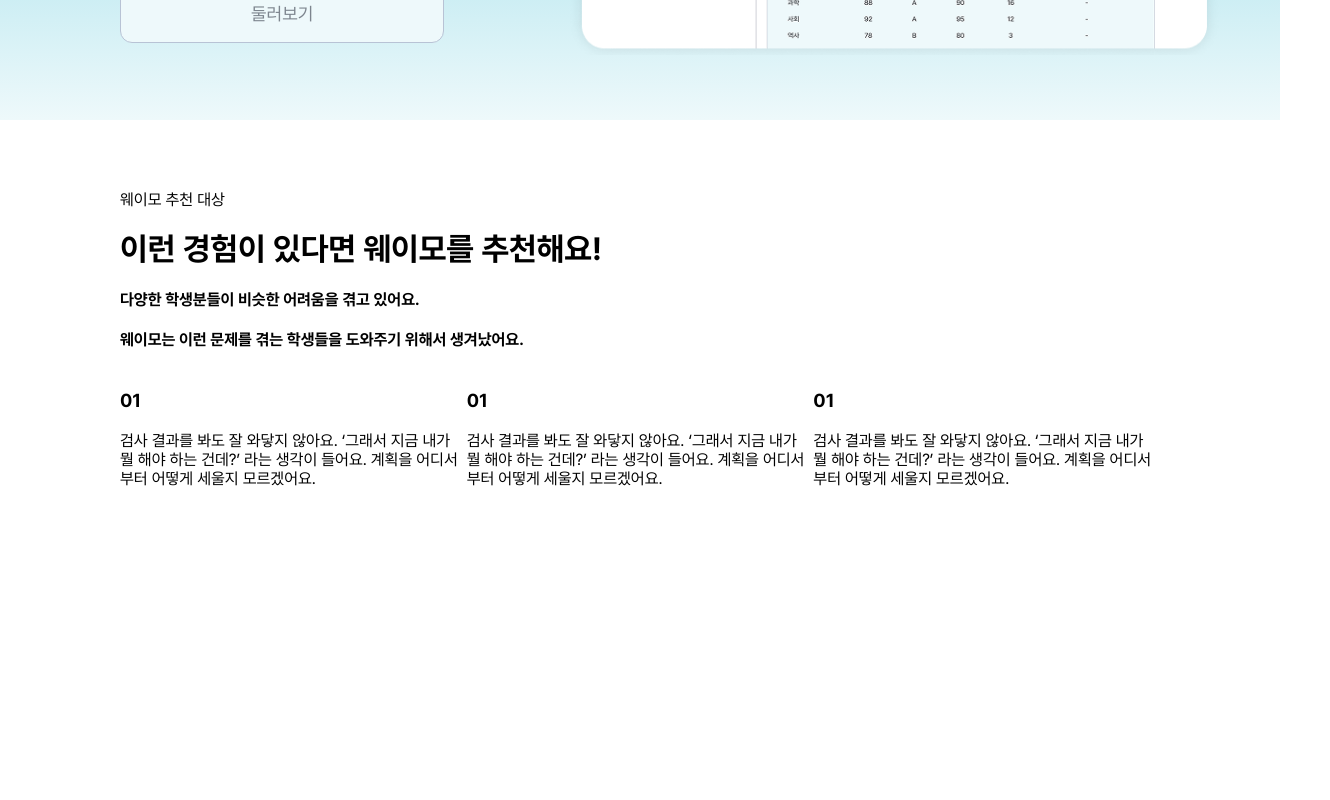
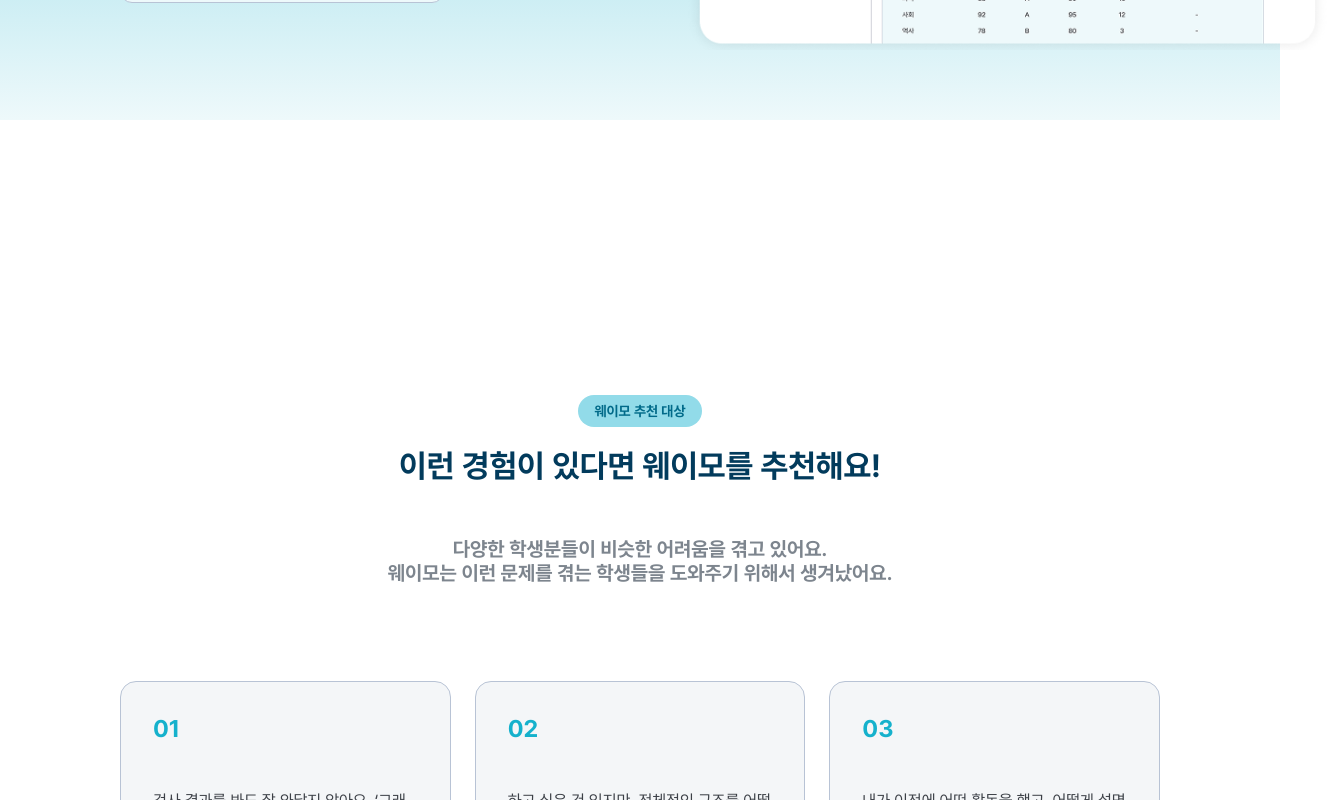
Before and after one commit to teameeu/teameeu-frontend, a React (Create React App) app: page /overview in a window 1280 px wide. Shown: the part 680-1480 px from the top of the page, 1330 px wide, since content can reach past the window. Built offline with nearby package versions, Linux system fonts and the light colour scheme.

Commit message:
Feat: overview section 03까지 디자인작업

```diff
--- a/src/pages/overview/ui/Overview.jsx
+++ b/src/pages/overview/ui/Overview.jsx
@@ -1,13 +1,17 @@
 import "./overview.css";
 import { Section01 } from "./Section01";
 import { Section02 } from "./Section02";
+import { Section03 } from "./Section03";
 
 
 export const Overview = () => {
   return (
     <div>
+      <div className="section-column" style={{gap: "120px"}}>
         <Section01 />
         <Section02 />
+        <Section03 />
+      </div>
     </div>
   )
 }
--- a/src/pages/overview/ui/Section01.js
+++ b/src/pages/overview/ui/Section01.js
@@ -9,7 +9,7 @@
                 <h4 className="section-01-subtitle">데이터로 그리는</h4>
                 <h4 className="section-01-subtitle">당신만의 가장 빠른 진로 지도</h4>
                 <img src="./logo_2.svg" alt="logo" style={{ height: '50px', margin: '32px 0' }} />
-                <div className="section-column" style={{margin: "80px 0px"}}>
+                <div className="section-column" style={{margin: "40px 0px"}}>
                     <div className="section-01-description"><p>AI와 함께하는 진로 설계</p></div>
                     <div className="section-01-description"><p>성적, 적성을 고려한 진로 설계</p></div>
                     <div className="section-01-description"><p>학창 시절을 아우르는 진로 설계</p></div>
@@ -23,7 +23,7 @@
                     </button>
                 </div>
             </div>
-            <img src="./overview-img.png" alt="overview" style={{ height: 'calc(100vh - 130px)' }} />
+            <img src="./overview-img.png" alt="overview" style={{ height: '100%' }} />
         </div>
     );
 };
--- a/src/pages/overview/ui/Section02.js
+++ b/src/pages/overview/ui/Section02.js
@@ -4,25 +4,25 @@
 
 export const Section02 = () => {
     return (
-        <div className="overview-section">
-            <div>
-                웨이모 추천 대상
+        <div className="overview-section" style={{display: "flex", flexDirection: "column", textAlign: "center", justifyContent: "center", alignItems: "center", padding: "120px"}}>
+            <div className="section-02-tag">
+                <span>웨이모 추천 대상</span>
             </div>
-            <h1>이런 경험이 있다면 웨이모를 추천해요!</h1>
-            <h4>다양한 학생분들이 비슷한 어려움을 겪고 있어요.</h4>
-            <h4>웨이모는 이런 문제를 겪는 학생들을 도와주기 위해서 생겨났어요.</h4>
-            <div className="section-row">
-                <div>
+            <h1 style={{fontSize: "32px", fontWeight: "700", color: "var(--color-cyan-900)", margin: "20px 0px"}}>이런 경험이 있다면 웨이모를 추천해요!</h1>
+            <h4 style={{fontSize: "20px", fontWeight: "700", color: "var(--color-gray-500)", margin: "32px 0px"}}>다양한 학생분들이 비슷한 어려움을 겪고 있어요.<br/>
+            웨이모는 이런 문제를 겪는 학생들을 도와주기 위해서 생겨났어요.</h4>
+            <div className="section-row" style={{gap: "24px", height: "fit-content", marginTop: "64px"}}>
+                <div className="section-02-description">
                     <h3>01</h3>
                     <p>검사 결과를 봐도 잘 와닿지 않아요. ‘그래서 지금 내가 뭘 해야 하는 건데?’ 라는 생각이 들어요. 계획을 어디서부터 어떻게 세울지 모르겠어요.</p>
                 </div>
-                <div>
-                    <h3>01</h3>
-                    <p>검사 결과를 봐도 잘 와닿지 않아요. ‘그래서 지금 내가 뭘 해야 하는 건데?’ 라는 생각이 들어요. 계획을 어디서부터 어떻게 세울지 모르겠어요.</p>
+                <div className="section-02-description">
+                    <h3>02</h3>
+                    <p>하고 싶은 건 있지만, 전체적인 구조를 어떻게 바라봐야 할지 모르겠어요. 지금 당장 눈 앞에 있는 것들만 바라보게 돼요.</p>
                 </div>
-                <div>
-                    <h3>01</h3>
-                    <p>검사 결과를 봐도 잘 와닿지 않아요. ‘그래서 지금 내가 뭘 해야 하는 건데?’ 라는 생각이 들어요. 계획을 어디서부터 어떻게 세울지 모르겠어요.</p>
+                <div className="section-02-description">
+                    <h3>03</h3>
+                    <p>내가 이전에 어떤 활동을 했고, 어떻게 설명할 수 있을지 잘 모르겠어요. 경험이나 감정도 잘 기억나지 않아서 표현하기 어려워요.</p>
                 </div>
             </div>
         </div>
--- /dev/null
+++ b/src/pages/overview/ui/Section03.js
@@ -0,0 +1,34 @@
+import React from "react";
+import "./overview.css";
+
+
+export const Section03 = () => {
+    return (
+        <div className="overview-section" style={{display: "flex", flexDirection: "column", textAlign: "center", justifyContent: "center", alignItems: "center", padding: "120px"}}>
+            <div className="section-02-tag">
+                <span>웨이모 기능 안내</span>
+            </div>
+            <h1 style={{fontSize: "32px", fontWeight: "700", color: "var(--color-cyan-900)", margin: "20px 0px"}}>웨이모는 이렇게 작동해요!</h1>
+            <h4 style={{fontSize: "20px", fontWeight: "700", color: "var(--color-gray-500)", margin: "32px 0px"}}>복잡한 진로 설계를 웨이모를 통해 정리해 보세요.<br/>
+            웨이모와 함께라면 단 3단계만으로 간단히 정리할 수 있어요.</h4>
+            <div className="section-row" style={{gap: "24px", height: "fit-content", marginTop: "64px", width: "100%"}}>
+                <hr className="section-divider"></hr>
+                <div className="section-03-description">
+                    <div className="section-03-num"><h1>1</h1></div>
+                    <h3>진로 검사</h3>
+                    <p>검사 결과를 봐도 잘 와닿지 않아요. ‘그래서 지금 내가 뭘 해야 하는 건데?’ 라는 생각이 들어요. <br />계획을 어디서부터 어떻게 세울지 모르겠어요.</p>
+                </div>
+                <div className="section-03-description">
+                    <div className="section-03-num"><h1>2</h1></div>
+                    <h3>AI 챗봇</h3>
+                    <p>하고 싶은 건 있지만, 전체적인 구조를 <br />어떻게 바라봐야 할지 모르겠어요. <br />지금 당장 눈 앞에 있는 것들만 바라보게 돼요.</p>
+                </div>
+                <div className="section-03-description">
+                    <div className="section-03-num"><h1>3</h1></div>
+                    <h3>로드맵</h3>
+                    <p>내가 이전에 어떤 활동을 했고, <br />어떻게 설명할 수 있을지 잘 모르겠어요. <br />경험이나 감정도 잘 기억나지 않아서 어려워요.</p>
+                </div>
+            </div>
+        </div>
+    );
+};
--- a/src/pages/overview/ui/overview.css
+++ b/src/pages/overview/ui/overview.css
@@ -1,6 +1,7 @@
 .overview-section{
     width: 100%;
     height: 100vh;
+    max-height: 1200px;
     padding: 70px 120px;
 }
 
@@ -8,7 +9,7 @@
     display: flex;
     flex-direction: row;
     align-items: center;
-    /* gap: 120px; */
+    gap: 120px;
     justify-content: space-between;
 }
 
@@ -64,3 +65,90 @@
     border: 1px solid var(--color-gray-300);
     cursor: pointer;
 }
+
+.section-02-tag {
+    color: var(--color-cyan-700);
+    background: var(--color-cyan-200);
+    width: fit-content;
+    font-size: 14px;
+    font-weight: 700;
+    padding: 8px 16px;
+    border-radius: 999px;
+}
+.section-02-description{
+    width: 100%;
+    height: 204px;
+    color: var(--color-gray-800);
+    font-size: 16px;
+    background: var(--color-gray-050);
+    border-radius: 16px;
+    border: 1px solid var(--color-gray-300);
+    text-align: left;
+    padding: 32px;
+    display: flex;
+    flex-direction: column;
+    gap: 32px;
+}
+
+.section-02-description > h3 {
+    padding: 0px;
+    margin: 0px;
+    color: var(--color-cyan-400);
+    font-size: 24px;
+    font-weight: 700;
+}
+
+.section-03-description{
+    position: relative;
+    width: 100%;
+    height: 250px;
+    color: var(--color-gray-700);
+    font-size: 16px;
+    border-radius: 16px;
+    text-align: center;
+    padding: 32px;
+    display: flex;
+    flex-direction: column;
+    gap: 16px;
+    align-items: center;
+}
+
+.section-03-description > h3 {
+    padding: 0px;
+    margin: 0px;
+    color: var(--color-gray-900);
+    font-size: 24px;
+    font-weight: 700;
+    margin-bottom: 32px;
+}
+
+.section-03-num {
+    width: 40px;
+    height: 40px;
+    background: var(--color-cyan-400);
+    color: var(--color-base-000);
+    font-size: 16px;
+    font-weight: 700;
+    border-radius: 999px;
+    display: flex;
+    align-items: center;
+    justify-content: center;
+    margin-bottom: 8px;
+    z-index: 2;
+}
+
+.section-03-num > h1 {
+    font-size: 16px;
+    font-weight: 700;
+}
+
+.section-row > .section-divider {
+    position: absolute;
+    width: calc((100% - 240px) * 2/3);
+    height: 3px;
+    background: var(--color-gray-300);
+    border: none;
+    margin-top: -135px;
+    margin-left: calc((100% - 240px) * 1/3 * 1/2);
+    z-index: 1;
+}
--- a/src/pages/splash/ui/SplashPage.jsx
+++ b/src/pages/splash/ui/SplashPage.jsx
@@ -12,7 +12,7 @@
             splash.classList.add('fade-out');
 
             setTimeout(() => {
-                window.location.href = "/overview"; // 페이지 이동
+                navigate("/overview"); // React Router를 통한 페이지 이동
             }, 3000); // CSS duration과 맞추기
         }, 3000);
     }, []);
```
